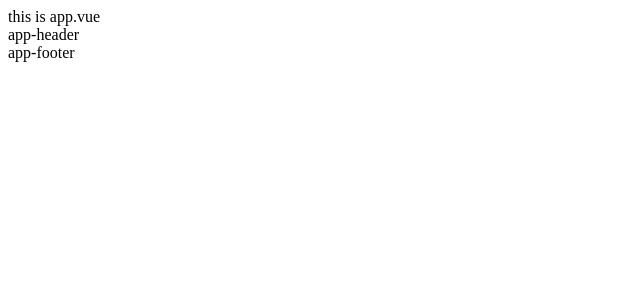
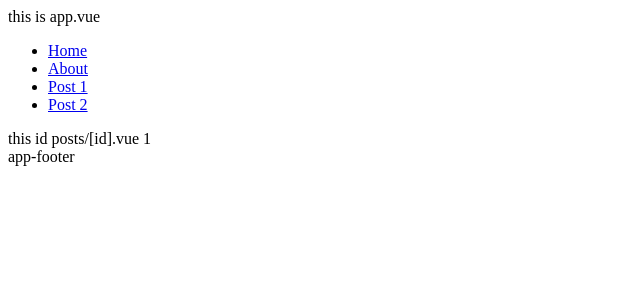
Before and after one commit to Fantilong/pk_front_nuxt, a Nuxt app: page /posts/1 in a window 1280 px wide. Shown: the top 300 px of the page, without its empty margins (0-640 px from the left). Built offline with nearby package versions, Linux system fonts and the light colour scheme.

Commit message:
feat: 定义路由中间件

```diff
--- a/app/components/AppHeader.vue
+++ b/app/components/AppHeader.vue
@@ -1,6 +1,15 @@
 <template>
     <div class="app-header">
-        app-header
+        <header>
+            <nav>
+            <ul>
+                <li><NuxtLink to="/">Home</NuxtLink></li>
+                <li><NuxtLink to="/about">About</NuxtLink></li>
+                <li><NuxtLink to="/posts/1">Post 1</NuxtLink></li>
+                <li><NuxtLink to="/posts/2">Post 2</NuxtLink></li>
+            </ul>
+            </nav>
+        </header>
     </div>
 </template>
 
--- /dev/null
+++ b/app/pages/posts/[id].vue
@@ -0,0 +1,18 @@
+<template>
+    <div >
+        this id posts/[id].vue
+        {{ route.params.id }}
+    </div>
+</template>
+
+<script setup lang="ts">
+
+const route = useRoute()
+
+
+
+</script>
+
+<style scoped>
+
+</style>
--- a/pnpm-workspace.yaml
+++ b/pnpm-workspace.yaml
@@ -1,3 +1,3 @@
 allowBuilds:
-  '@parcel/watcher': set this to true or false
+  '@parcel/watcher': false
   esbuild: false
```
Also changed, not shown: app/pages/index.vue (+11 -1 lines).
